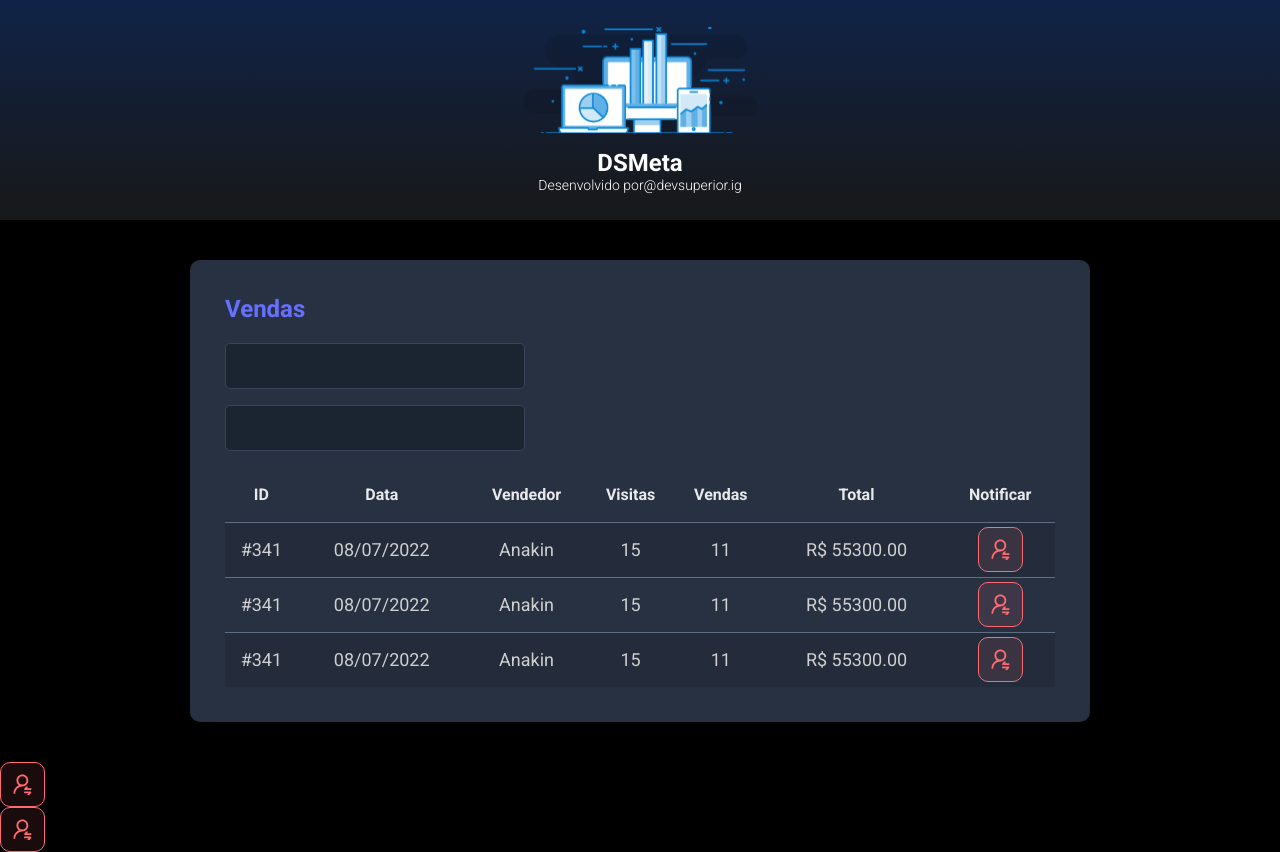
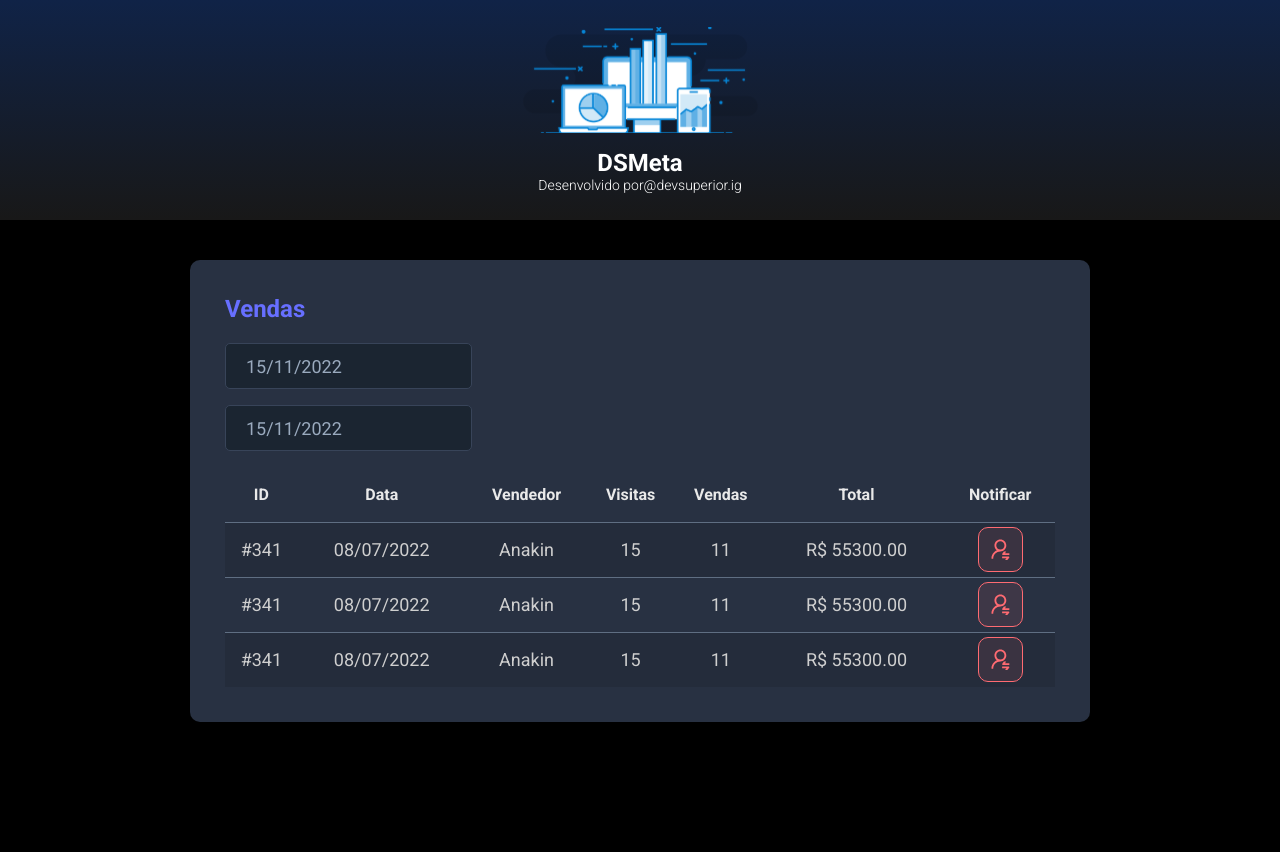
Before and after one commit to IagoMesquita/dsmeta, a React (Vite) app in the folder frontend/: page / in a window 1280 px wide. After the commit the page ends 800 px from the top, so only its background shows below. Built offline with nearby package versions, Linux system fonts and the light colour scheme.

Commit message:
Datepicker

```diff
--- a/frontend/package.json
+++ b/frontend/package.json
@@ -10,10 +10,12 @@
   },
   "dependencies": {
     "react": "^18.2.0",
+    "react-datepicker": "^4.8.0",
     "react-dom": "^18.2.0"
   },
   "devDependencies": {
     "@types/react": "^18.0.24",
+    "@types/react-datepicker": "^4.8.0",
     "@types/react-dom": "^18.0.8",
     "@vitejs/plugin-react": "^2.2.0",
     "typescript": "^4.6.4",
--- a/frontend/src/App.tsx
+++ b/frontend/src/App.tsx
@@ -13,9 +13,7 @@
           </div>
         </section>
       </main>
-      <NotificationButton />
-      <NotificationButton />
-    </>
+     </>
   );
 }
 
--- a/frontend/src/components/SalesCard/index.tsx
+++ b/frontend/src/components/SalesCard/index.tsx
@@ -1,5 +1,8 @@
 import NotificationButton from "../NotificationButton";
 import "./styles.css";
+
+import DatePicker from "react-datepicker";
+import "react-datepicker/dist/react-datepicker.css";
 
 export default function () {
   return (
@@ -8,10 +11,20 @@
         <h2 className="dsmeta-sales-title">Vendas</h2>
         <div>
           <div className="dsmeta-form-control-container">
-            <input className="dsmeta-form-control" type="text" />
+            <DatePicker
+              selected={new Date()}
+              onChange={(date: Date) => {}}
+              className="dsmeta-form-control"
+              dateFormat="dd/MM/yyyy"
+            />
           </div>
           <div className="dsmeta-form-control-container">
-            <input className="dsmeta-form-control" type="text" />
+            <DatePicker
+              selected={new Date()}
+              onChange={(date: Date) => {}}
+              className="dsmeta-form-control"
+              dateFormat="dd/MM/yyyy"
+            />
           </div>
         </div>
 
```
Also changed, not shown: 1 other file (tests, documents, lock files or other folders).
